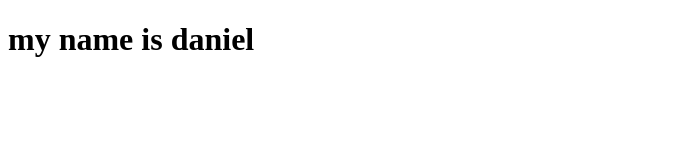
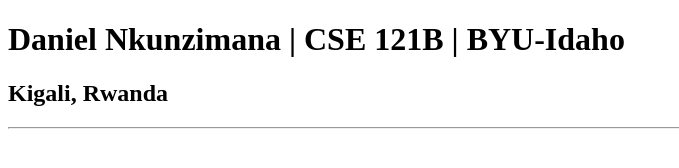
Before and after one commit to DanielNkunzimana/cse121b, a plain HTML site: page test.html in a window 1280 px wide. Shown: the whole page, without its empty margins (0-679 px from the left). Drawn offline with Linux system fonts and the light colour scheme.

Commit message:
add change

```diff
--- a/test.html
+++ b/test.html
@@ -3,9 +3,11 @@
 <head>
     <meta charset="UTF-8">
     <meta name="viewport" content="width=device-width, initial-scale=1.0">
-    <title>Document</title>
+    <title>Daniel Nkunzimana | CSE 121B | BYU-Idaho</title>
 </head>
 <body>
-    <h1>my name is daniel</h1>
+  <h1>Daniel Nkunzimana | CSE 121B | BYU-Idaho</h1>
+  <h2>Kigali, Rwanda</h2>
+  <hr>
 </body>
 </html>
```
